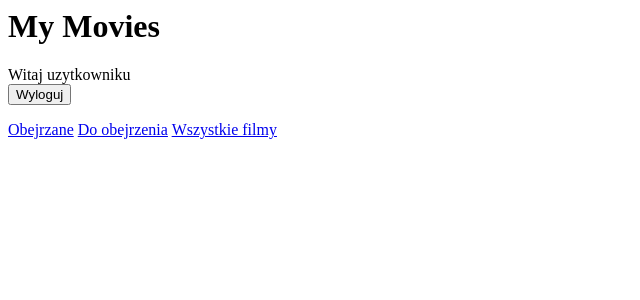
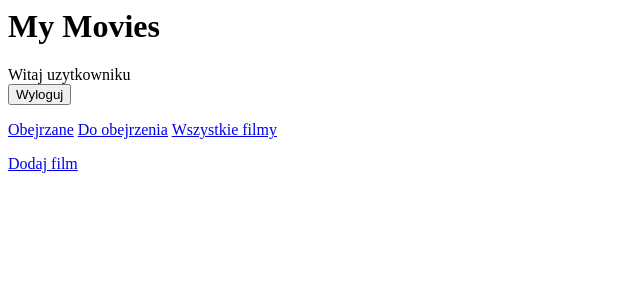
Before and after one commit to Wiktormisch/MyMovies, a Django app: page /movies/movie_list/ in a window 1280 px wide. Shown: the top 300 px of the page, without its empty margins (0-640 px from the left). Run offline with Django 5.2, Linux system fonts and the light colour scheme; the visitor is signed in with stand-in values (Sample User, id 1); data that the repository does not hold is empty.

Commit message:
feat: link to add movie from list

```diff
--- a/Movies/templates/movies/movie_list.html
+++ b/Movies/templates/movies/movie_list.html
@@ -12,6 +12,9 @@
     <a href="?status=to_watch">Do obejrzenia</a>
     <a href="{% url 'movie_list' %}">Wszystkie filmy</a>
 </p>
+<p>
+    <a href="{% url 'add_movie' %}">Dodaj film</a>
+</p>
 <ul>
   {% for movie in movies %}
   <li>
--- a/MyMovies/settings.py
+++ b/MyMovies/settings.py
@@ -102,6 +102,7 @@ AUTH_PASSWORD_VALIDATORS = [
 # Login
 
 LOGIN_REDIRECT_URL = "movie_list"
+LOGIN_URL = "/login/"
 
 # Internationalization
 # https://docs.djangoproject.com/en/6.0/topics/i18n/
```
